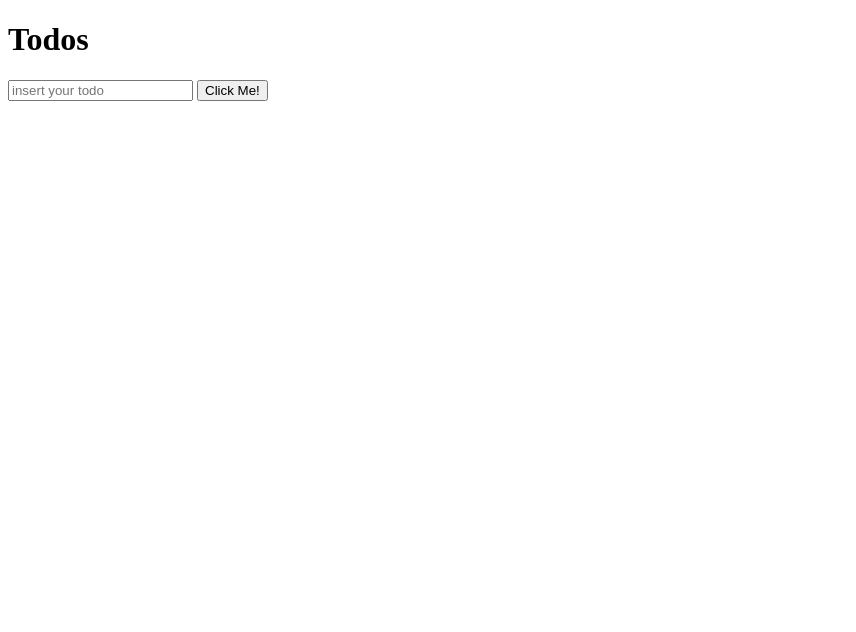
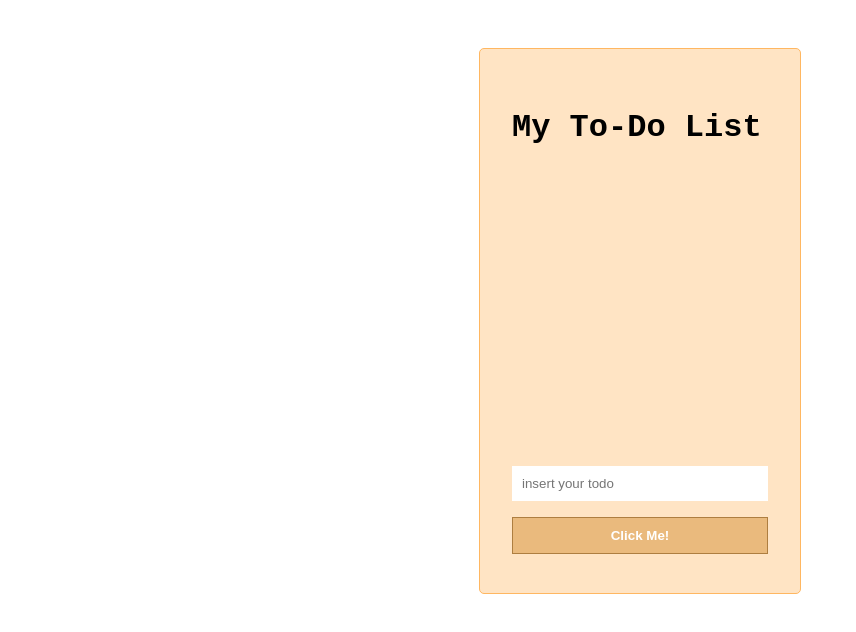
Before and after one commit to Ezequielbv/U_TypeScript_TodoList, a website: page index.html in a window 1280 px wide. Shown: the whole page, without its empty margins (0-856 px from the left). Drawn offline with Linux system fonts and the light colour scheme.

Commit message:
Final touches and style

```diff
--- a/index.html
+++ b/index.html
@@ -1,18 +1,21 @@
 <!DOCTYPE html>
 <html lang="en">
   <head>
-    <meta charset="UTF-8">
-    <meta http-equiv="X-UA-Compatible" content="IE=edge">
-    <meta name="viewport" content="width=device-width, initial-scale=1.0">
+    <meta charset="UTF-8" />
+    <meta http-equiv="X-UA-Compatible" content="IE=edge" />
+    <meta name="viewport" content="width=device-width, initial-scale=1.0" />
     <title>TypeScript First Project - Todo List</title>
+    <link rel="stylesheet" href="./src/style.css">
   </head>
   <body>
-    <h1>Todos</h1>
+    <main>
+      <h1>My To-Do List</h1>
       <ul id="todolist"></ul>
       <form id="todoform" action="">
-        <input id="todoinput" type="text" placeholder="insert your todo">
+        <input id="todoinput" type="text" placeholder="insert your todo" />
         <button id="btn" type="submit">Click Me!</button>
       </form>
+    </main>
 
     <script src="dist/index.js"></script>
   </body>
--- /dev/null
+++ b/src/style.css
@@ -0,0 +1,62 @@
+body {
+  margin: 0;
+  padding: 0;
+  font-family: "Courier New", Courier, monospace;
+}
+
+main {
+  display: flex;
+  flex-direction: column;
+  justify-content: space-around;
+  width: 60%;
+  min-height: 60vh;
+  margin: 3rem auto;
+  padding: 2rem;
+  background-color: bisque;
+  border: 1px solid #ffb761;
+  border-radius: 5px;
+}
+
+#todolist {
+  height: 30vh;
+  padding: 0;
+  list-style: none;
+}
+
+#todoform {
+  display: flex;
+  flex-direction: column;
+}
+
+#todoinput {
+  padding: 10px;
+  border: none;
+}
+#btn {
+  margin-top: 1rem;
+  padding: 5px;
+  color: #fff;
+  font-weight: bold;
+  background-color: #eaba7d;
+  border: 1px solid #ae7e40;
+  transition-duration: 0.1s;
+}
+#btn:hover {
+  /* background-color: #ae7e40; */
+  box-shadow: 5px 5px 5px #5c4c38aa;
+}
+
+@media only screen and (min-width: 700px) {
+  main {
+    width: 20%;
+    min-height: 60vh;
+    margin: 3rem auto;
+    padding: 2rem;
+    background-color: bisque;
+    border: 1px solid #ffb761;
+    border-radius: 5px;
+  }
+  #btn {
+    padding: 10px 5px;
+  }
+}
```
Lines whose indentation alone changed are shown as unchanged.
